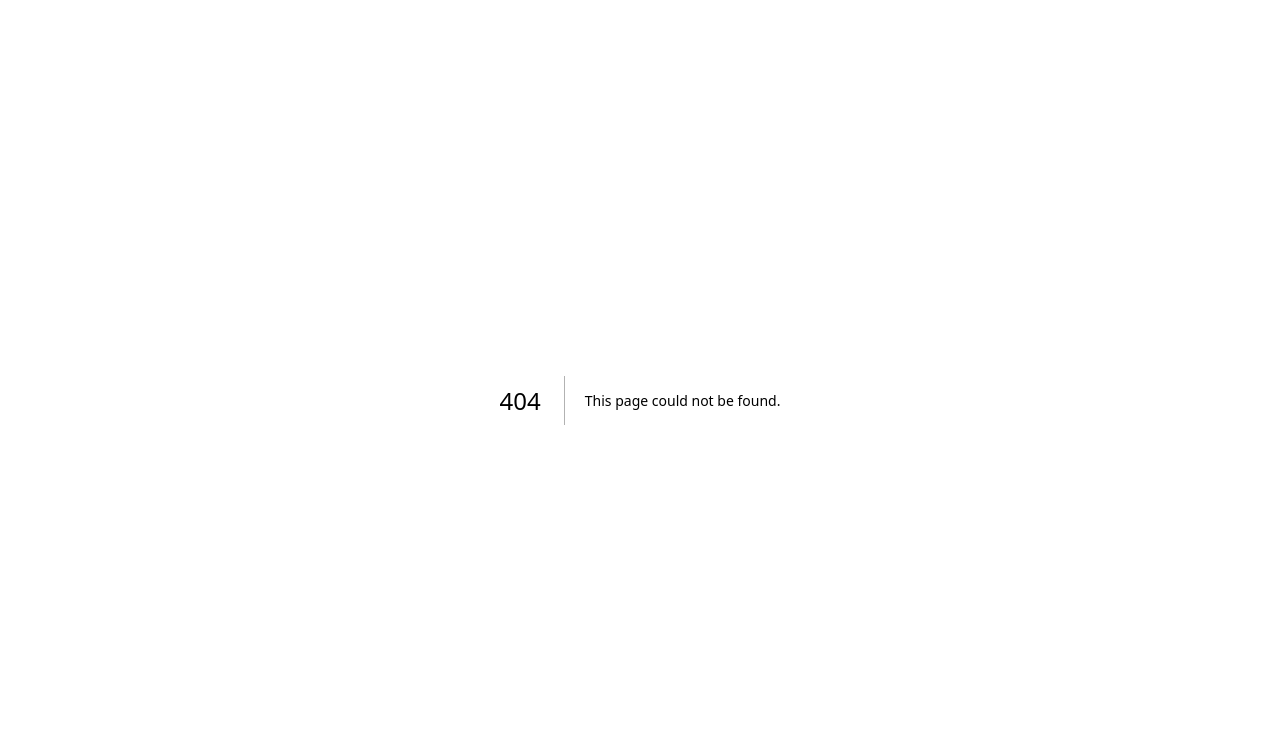
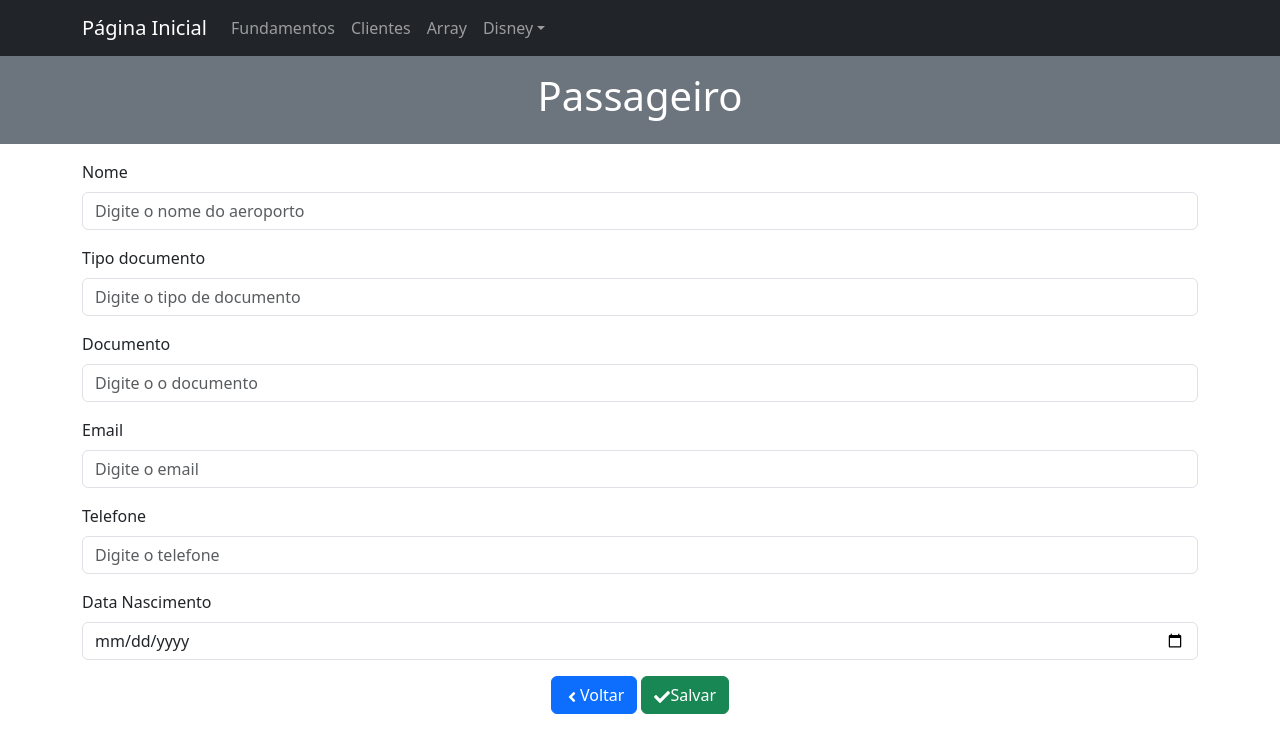
Before and after one commit to Dev-Kauan/voemais, a Next.js app: page /passageiro/create in a window 1280 px wide. Before the commit this address had no page. Shown: the top 752 px of the page. Built offline with nearby package versions, Linux system fonts and the light colour scheme.

Commit message:
feat: CREATE e READ de passageiro.

```diff
--- /dev/null
+++ b/src/app/passageiro/create/page.js
@@ -0,0 +1,99 @@
+'use client'
+
+import Pagina from "@/app/components/Pagina";
+import { Formik } from "formik";
+import Link from "next/link";
+import { useRouter } from "next/navigation";
+import { Button, Form } from "react-bootstrap";
+import { FaCheck } from "react-icons/fa";
+import { FaAngleLeft } from "react-icons/fa";
+
+export default function Page() {
+
+    const route = useRouter()
+
+    function salvar(dados) {
+        const passageiros = JSON.parse(localStorage.getItem('passageiros')) || []
+        passageiros.push(dados);
+        localStorage.setItem('passageiros', JSON.stringify(passageiros))
+        return route.push('/passageiro')
+    }
+
+    return (
+        <Pagina titulo="Passageiro">
+            <Formik
+                initialValues={{ nome: '', tipo_documento: '', documento: '', email: '', telefone: '', data_nascimento: '' }}
+                onSubmit={values => salvar(values)}
+            >
+                {({
+                    values,
+                    handleChange,
+                    handleSubmit,
+                }) => (
+                    <Form className="mt-3">
+                        <Form.Group className="mb-3" controlId="nome">
+                            <Form.Label>Nome</Form.Label>
+                            <Form.Control
+                                type="text"
+                                placeholder="Digite o nome do aeroporto"
+                                name="nome"
+                                value={values.nome}
+                                onChange={handleChange('nome')}
+                            />
+                        </Form.Group>
+                        <Form.Group className="mb-3" controlId="tipo_documento">
+                            <Form.Label>Tipo documento</Form.Label>
+                            <Form.Control type="text"
+                                placeholder="Digite o tipo de documento"
+                                name="tipo_documento"
+                                value={values.tipo_documento}
+                                onChange={handleChange('tipo_documento')}
+                            />
+                        </Form.Group>
+                        <Form.Group className="mb-3" controlId="documento">
+                            <Form.Label>Documento</Form.Label>
+                            <Form.Control type="text"
+                                placeholder="Digite o o documento"
+                                name="documento"
+                                value={values.documento}
+                                onChange={handleChange('documento')}
+                            />
+                        </Form.Group>
+                        <Form.Group className="mb-3" controlId="email">
+                            <Form.Label>Email</Form.Label>
+                            <Form.Control type="email"
+                                placeholder="Digite o email"
+                                name="email"
+                                value={values.email}
+                                onChange={handleChange('email')}
+                            />
+                        </Form.Group>
+                        <Form.Group className="mb-3" controlId="telefone">
+                            <Form.Label>Telefone</Form.Label>
+                            <Form.Control type="text"
+                                placeholder="Digite o telefone"
+                                name="telefone"
+                                value={values.telefone}
+                                onChange={handleChange('telefone')}
+                            />
+                        </Form.Group>
+                        <Form.Group className="mb-3" controlId="data_nascimento">
+                            <Form.Label>Data Nascimento</Form.Label>
+                            <Form.Control type="date"
+                                name="data_nascimento"
+                                value={values.data_nascimento}
+                                onChange={handleChange('data_nascimento')}
+                            />
+                        </Form.Group>
+                        <div className="text-center">
+                            <Link href={"/passageiro"} className="btn btn-primary"><FaAngleLeft />Voltar</Link>
+                            <Button variant="success" className="ms-1" onClick={handleSubmit}>
+                                <FaCheck />Salvar
+                            </Button>
+                        </div>
+                    </Form>
+                )}
+            </Formik>
+        </Pagina>
+    )
+}
```
Also changed, not shown: src/app/passageiro/page.js (added, +47 -0 lines).
